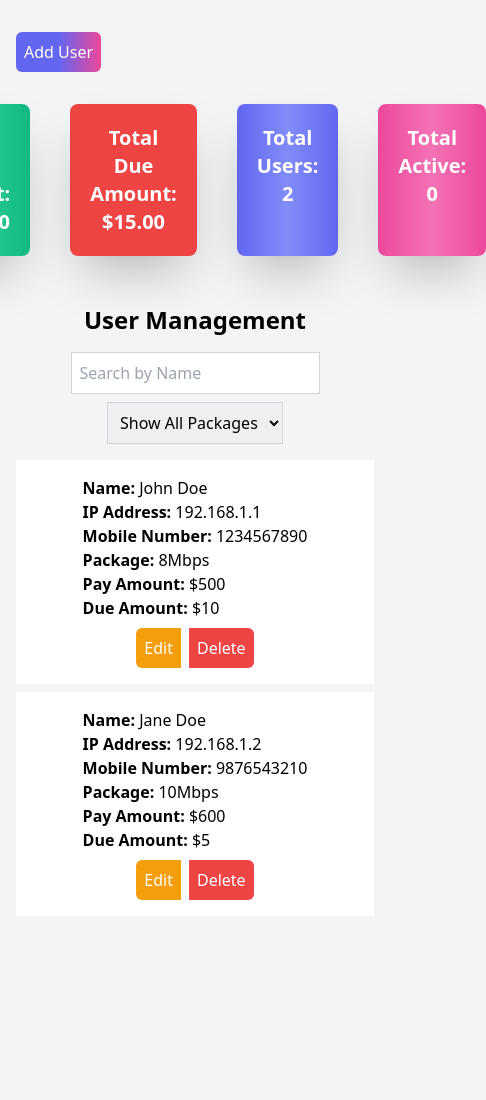
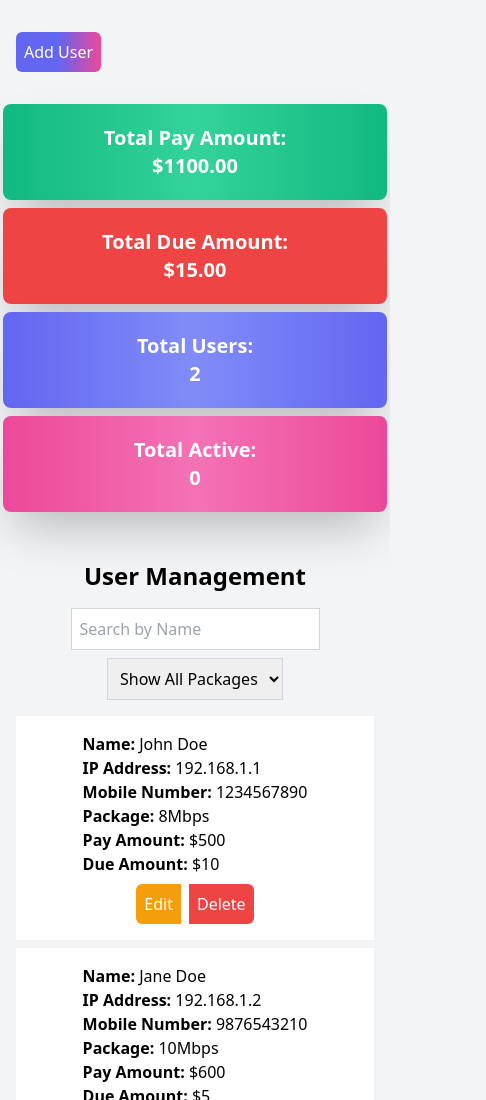
Before and after one commit to rezvirumon/User-Management, a plain HTML site: page index.html in a window 390 px wide. Shown: the top 1100 px of the page, 486 px wide, since content can reach past the window. Before the commit the page ends 964 px from the top, so only its background shows below. Drawn offline with nearby package versions, Linux system fonts and the light colour scheme.

Commit message:
added dashboard & mobile response

```diff
--- a/index.html
+++ b/index.html
@@ -16,13 +16,13 @@
         <button type="button" onclick="openAddUserModal()" class="bg-gradient-to-r from-indigo-500 via-indigo-500 to-pink-500  text-white p-2 rounded-md mt-4">Add
             User</button>
 
-        <div>
+        <div class="container">
             <!-- Total Pay and Due Amounts -->
-            <div class="mt-8 flex text-center text-white justify-center mb-10">
-                <h2 class="text-xl font-bold w-96 mb-2 bg-gradient-to-r from-green-500 via-green-400 to-green-500 mx-5 p-5 rounded-lg shadow-2xl btn-glass">Total Pay Amount: <br> $<span id="totalPayAmount">0</span></h2>
-                <h2 class="text-xl font-bold w-96 mb-2 bg-gradient-to-r from-red-500 via-rede-400 to-red-500 mx-5 p-5 rounded-lg shadow-2xl btn-glass">Total Due Amount: <br> $<span id="totalDueAmount">0</span></h2>
-                <h2 class="text-xl font-bold w-96 mb-2 bg-gradient-to-r from-indigo-500 via-indigo-400 to-indigo-500 mx-5 p-5 rounded-lg shadow-2xl btn-glass">Total Users: <br> <span id="totalUserCount">0</span></h2>
-                <h2 class="text-xl font-bold w-96 mb-2 bg-gradient-to-r from-pink-500 via-pink-400 to-pink-500 mx-5 p-5 rounded-lg shadow-2xl btn-glass">Total Active: <br> <span id="totalUserActive">0</span></h2>
+            <div class="mt-8 flex text-center text-white justify-center mb-10 flex flex-col md:flex-row items-center  md:space-y-0">
+                <h2 class="text-xl mb-2 font-bold w-96 px-5 bg-gradient-to-r from-green-500 via-green-400 to-green-500 mx-5 p-5 rounded-lg shadow-2xl btn-glass">Total Pay Amount: <br> $<span id="totalPayAmount">0</span></h2>
+                <h2 class="text-xl mb-2 font-bold w-96 px-5 bg-gradient-to-r from-red-500 via-rede-400 to-red-500 mx-5 p-5 rounded-lg shadow-2xl btn-glass">Total Due Amount: <br> $<span id="totalDueAmount">0</span></h2>
+                <h2 class="text-xl mb-2 font-bold w-96 px-5 bg-gradient-to-r from-indigo-500 via-indigo-400 to-indigo-500 mx-5 p-5 rounded-lg shadow-2xl btn-glass">Total Users: <br> <span id="totalUserCount">0</span></h2>
+                <h2 class="text-xl mb-2 font-bold w-96 px-5 bg-gradient-to-r from-pink-500 via-pink-400 to-pink-500 mx-5 p-5 rounded-lg shadow-2xl btn-glass">Total Active: <br> <span id="totalUserActive">0</span></h2>
             </div>
         </div>
 
```
